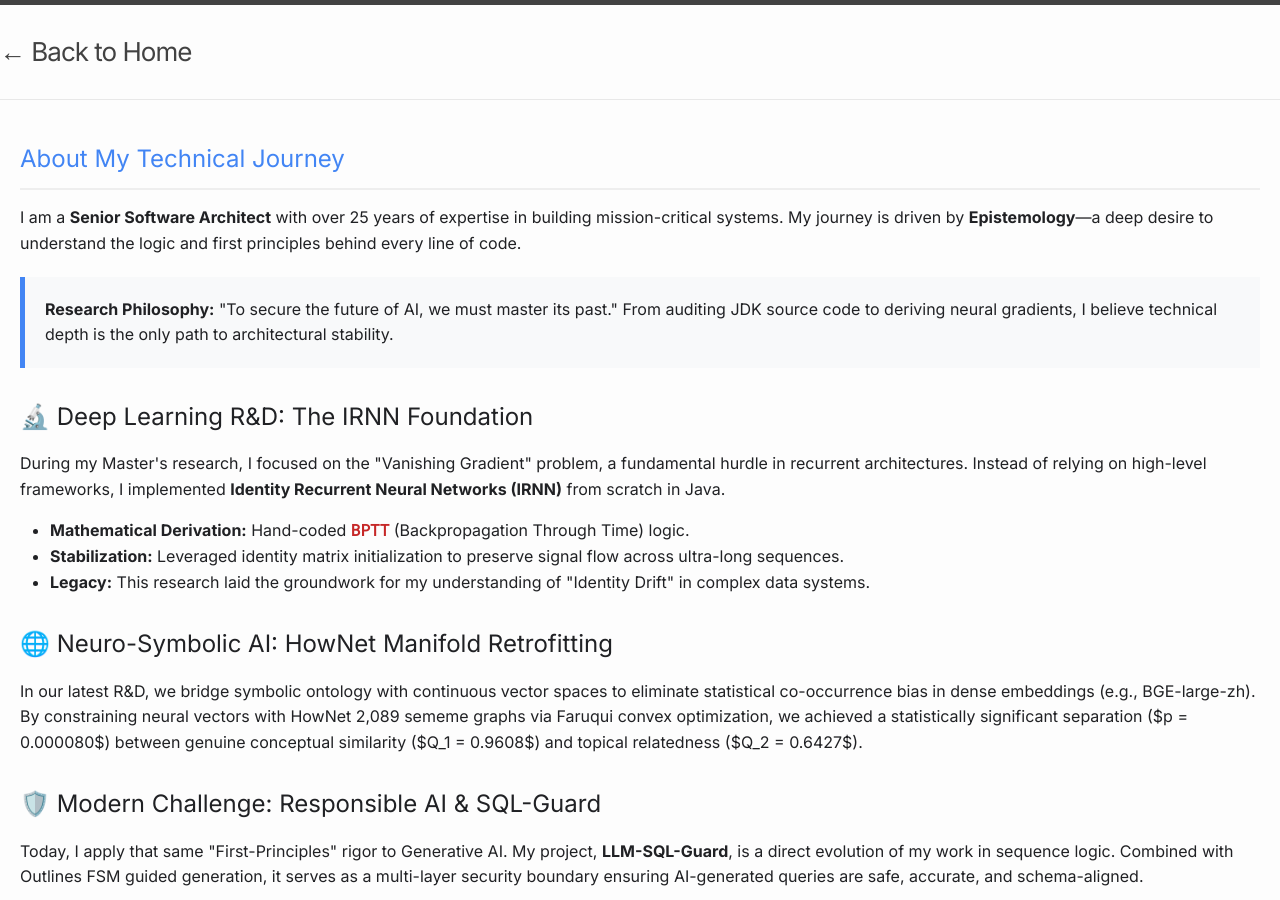
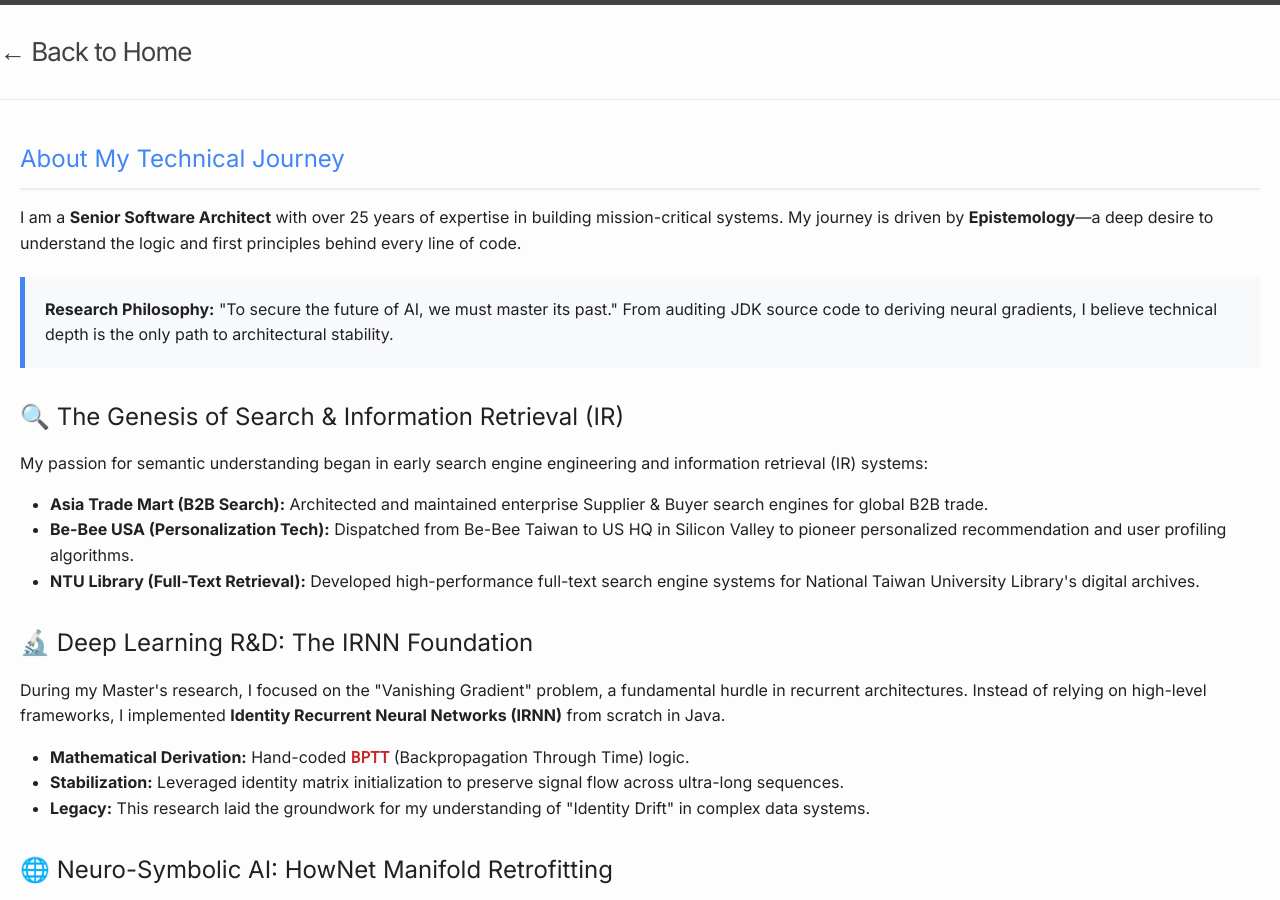
Before and after one commit to yefangwong/yefangwong.github.io, a Jekyll site: the page about/index.html, which Jekyll copies as it is, in a window 1280 px wide and 900 px high. Built offline with Jekyll 4.4.1, drawn with Linux system fonts in a browser that asks for light colours.

Commit message:
docs: add Search & IR career roots (Asia Trade Mart, Be-Bee USA, NTU Library) to About page

```diff
--- a/about/index.html
+++ b/about/index.html
@@ -46,6 +46,14 @@ height="0" width="0" style="display:none;visibility:hidden"></iframe></noscript>
       <strong>Research Philosophy:</strong> "To secure the future of AI, we must master its past." From auditing JDK source code to deriving neural gradients, I believe technical depth is the only path to architectural stability.
     </div>
 
+    <h2>🔍 The Genesis of Search & Information Retrieval (IR)</h2>
+    <p>My passion for semantic understanding began in early search engine engineering and information retrieval (IR) systems:</p>
+    <ul>
+      <li><strong>Asia Trade Mart (B2B Search):</strong> Architected and maintained enterprise Supplier & Buyer search engines for global B2B trade.</li>
+      <li><strong>Be-Bee USA (Personalization Tech):</strong> Dispatched from Be-Bee Taiwan to US HQ in Silicon Valley to pioneer personalized recommendation and user profiling algorithms.</li>
+      <li><strong>NTU Library (Full-Text Retrieval):</strong> Developed high-performance full-text search engine systems for National Taiwan University Library's digital archives.</li>
+    </ul>
+
     <h2>🔬 Deep Learning R&D: The IRNN Foundation</h2>
     <p>During my Master's research, I focused on the "Vanishing Gradient" problem, a fundamental hurdle in recurrent architectures. Instead of relying on high-level frameworks, I implemented <strong>Identity Recurrent Neural Networks (IRNN)</strong> from scratch in Java.</p>
     <ul>
```
